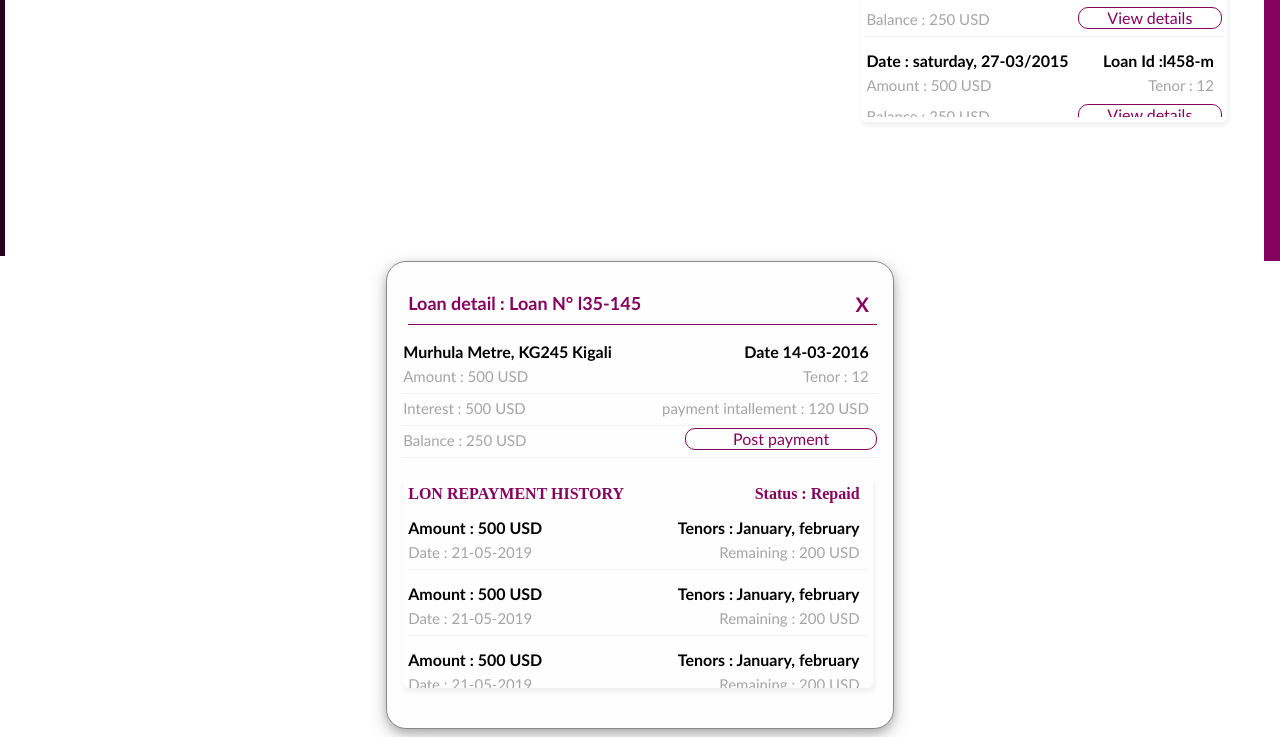
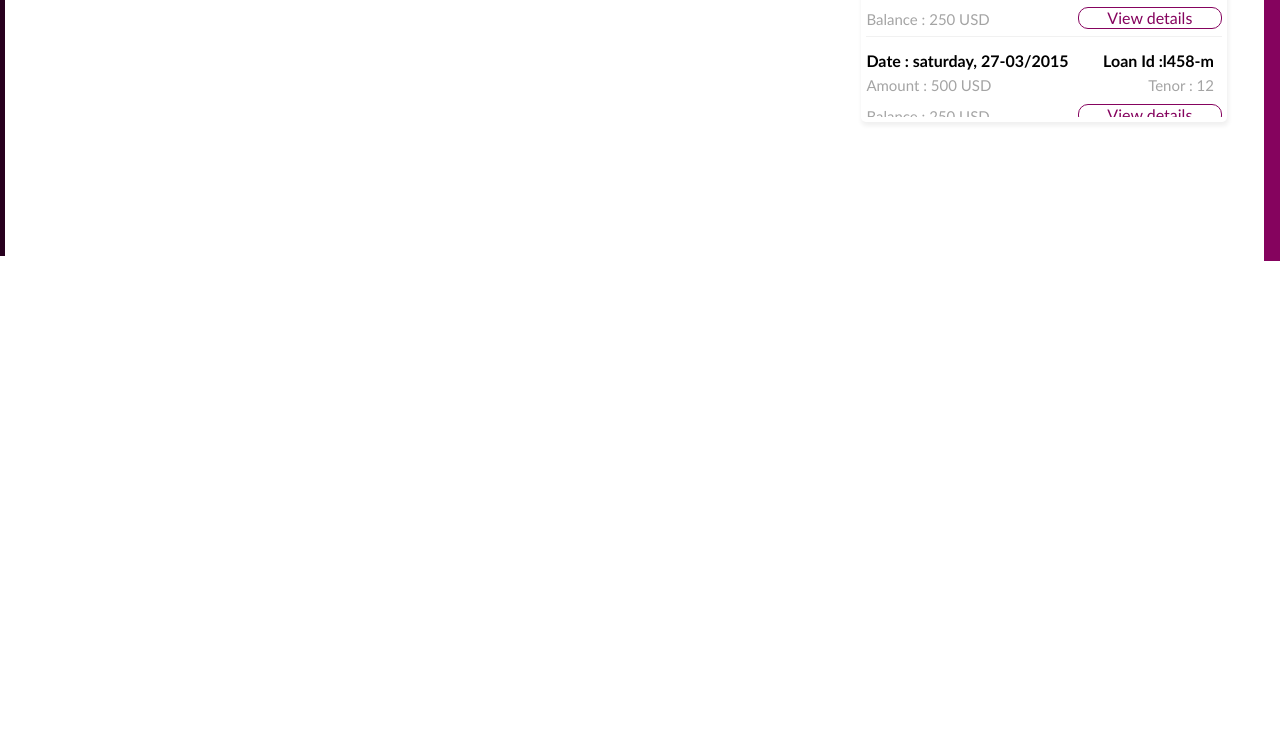
Before and after one commit to lemoissonM/quick-credit-project, a plain HTML site: page UI/dashboard.html in a window 1280 px wide. Shown: the part 622-1359 px from the top of the page. After the commit the page ends 891 px from the top, so only its background shows below. Drawn offline with Linux system fonts and the light colour scheme.

Commit message:
bug(user-dashboard) remove unnecessary view on the bottom of the page [finishes #166002745]

```diff
--- a/UI/dashboard.html
+++ b/UI/dashboard.html
@@ -150,38 +150,6 @@
           </div>
       </section>
     </div>
-<div class="modal-content">
-<div class="modal-body">
-  <p class="modal-title left-padding">Loan detail :  Loan N° l35-145 <span class="right close" onclick="closeLoanDetail()">X</span> </p>
-  <div class="loan-content">
-    <p class="loan-user-name">Murhula Metre, KG245 Kigali  <span class="right">Date 14-03-2016</span> </p>
-    <p class="loan-detail grey"> Amount : 500 USD  <span class="right">Tenor : 12 </span> </p>
-    <p class="loan-detail grey"> Interest : 500 USD  <span class="right">payment intallement : 120 USD </span> </p>
-    <p class="loan-detail grey" id="loan-hidden"> Balance : 250 USD  <span class=" post-button right" onclick="showPostLoanDialog()">Post payment </span> </p>
-  </div>
-
-  <div class="card-user-list shadow-box modal-scroll-repayment">
-      <p class="loan-user-name color-primary">LON REPAYMENT HISTORY  <span class="right">Status : Repaid</span> </p>
-      <div class="loan-content ">
-        <p class="loan-user-name">Amount : 500 USD  <span class="right">Tenors : January, february</span> </p>
-        <p class="loan-detail grey"> Date : 21-05-2019  <span class="right">Remaining : 200 USD </span> </p>
-      </div>
-      <div class="loan-content ">
-        <p class="loan-user-name">Amount : 500 USD  <span class="right">Tenors : January, february</span> </p>
-        <p class="loan-detail grey"> Date : 21-05-2019  <span class="right">Remaining : 200 USD </span> </p>
-      </div>
-      <div class="loan-content ">
-        <p class="loan-user-name">Amount : 500 USD  <span class="right">Tenors : January, february</span> </p>
-        <p class="loan-detail grey"> Date : 21-05-2019  <span class="right">Remaining : 200 USD </span> </p>
-      </div>
-      <div class="loan-content ">
-        <p class="loan-user-name">Amount : 500 USD  <span class="right">Tenors : January, february</span> </p>
-        <p class="loan-detail grey"> Date : 21-05-2019  <span class="right">Remaining : 200 USD </span> </p>
-      </div>
-
-    </div>
-  </div>
-</div>
 <div id="myModal" class="modal">
     <!-- Modal content -->
     <div class="modal-content">
@@ -191,7 +159,7 @@
         <p class="loan-user-name">Murhula Metre, KG245 Kigali  <span class="right">Date 14-03-2016</span> </p>
         <p class="loan-detail grey"> Amount : 500 USD  <span class="right">Tenor : 12 </span> </p>
         <p class="loan-detail grey"> Interest : 500 USD  <span class="right">payment intallement : 120 USD </span> </p>
-        <p class="loan-detail grey" id="loan-hidden"> Balance : 250 USD  <span class=" post-button right" onclick="showPostLoanDialog()">Post payment </span> </p>
+        <p class="loan-detail grey" id="loan-hidden"> Balance : 250 USD  </p>
       </div>
 
       <div class="card-user-list shadow-box modal-scroll-repayment">
```
